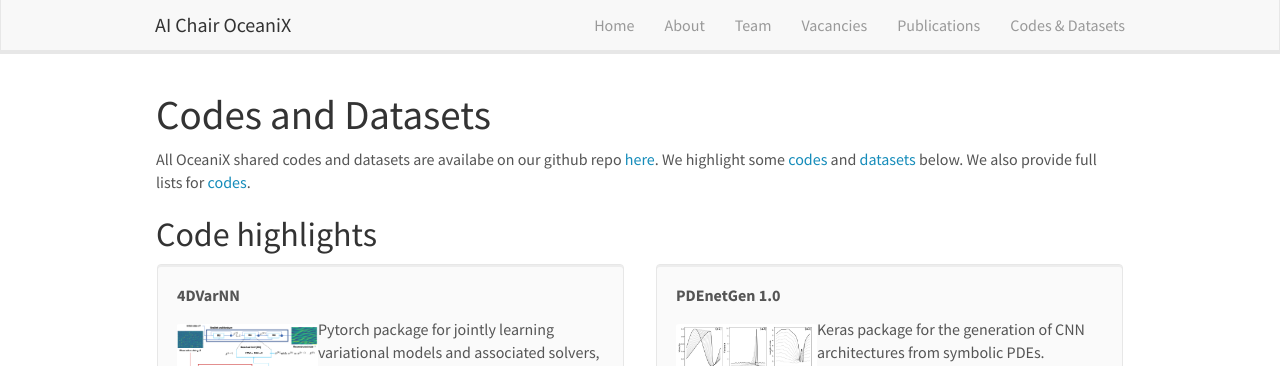
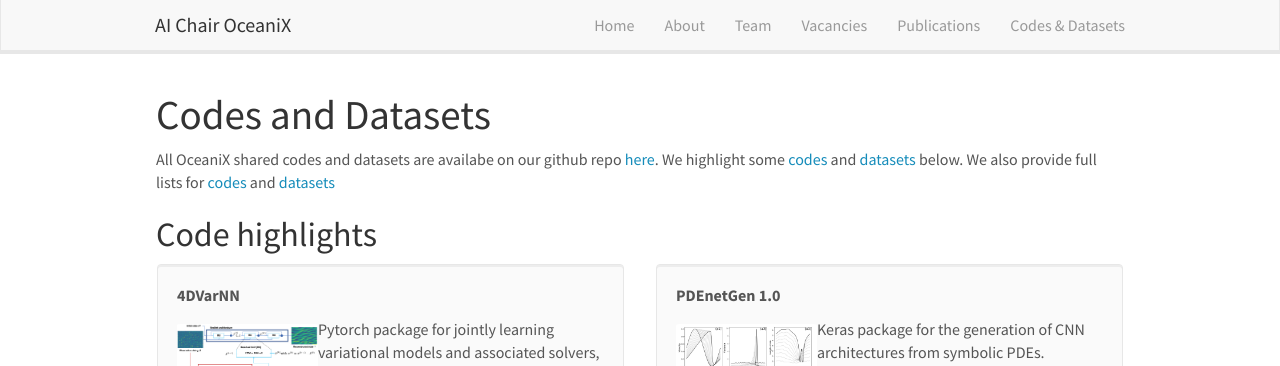
Before and after one commit to CIA-Oceanix/CIA-Oceanix.github.io, a Jekyll site: the page built from _pages/research.md, in a window 1280 px wide and 1312 px high. Shown: the top 366 px of the window. Built offline with Jekyll 4.4.1, drawn with Linux system fonts in a browser that asks for light colours; nearby versions of some CDN libraries.

Commit message:
Update research.md

```diff
--- a/_pages/research.md
+++ b/_pages/research.md
@@ -8,7 +8,7 @@
 
 # Codes and Datasets
 
-All OceaniX shared codes and datasets are availabe on our github repo [here](https://github.com/CIA-Oceanix). We highlight some [codes](#code-highlights) and [datasets](#dataset-highlights) below. We also provide full lists for [codes](#full-list-of-available-datasets).
+All OceaniX shared codes and datasets are availabe on our github repo [here](https://github.com/CIA-Oceanix). We highlight some [codes](#code-highlights) and [datasets](#dataset-highlights) below. We also provide full lists for [codes](#full-list-of-available-codes) and [datasets](#full-list-of-available-datasets)
 
 ## Code highlights
 {% assign number_printed = 0 %}
```
